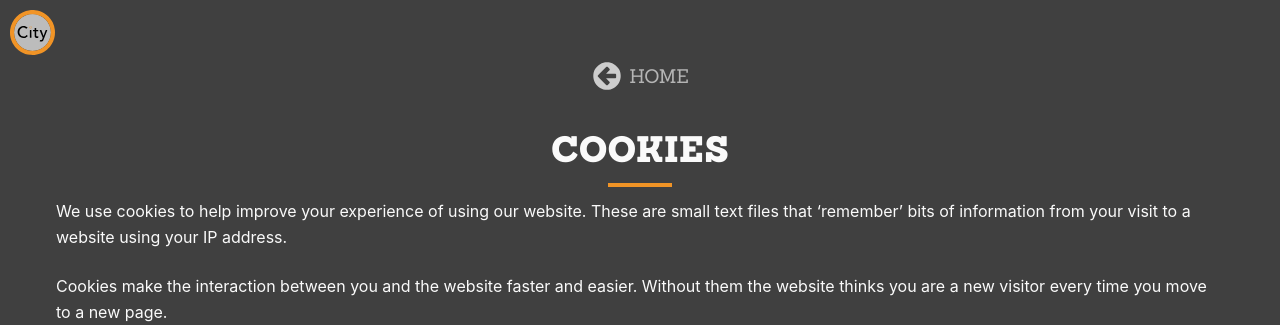
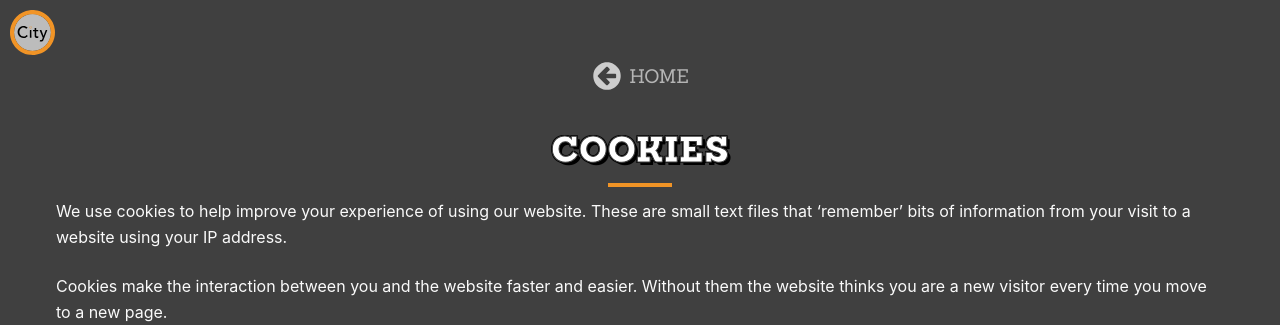
Before and after one commit to woodcox/city-jekyll, a Jekyll site: the page built from pages/cookies.md, in a window 1280 px wide. Shown: the top 325 px of the page. Built offline with Jekyll 4.4.1, drawn with Linux system fonts in a browser that asks for light colours.

Commit message:
Update single-page.html

```diff
--- a/_layouts/single-page.html
+++ b/_layouts/single-page.html
@@ -10,7 +10,7 @@ layout: default
         <div class="text-center"
           {% include modules/nav-back.html %}
         </div>
-        <h1>{{ page.title | upcase }}</h1>
+        <h1 class="text-outline">{{ page.title | upcase }}</h1>
         {% endif %}
         {{ content }}
       </div>
```
